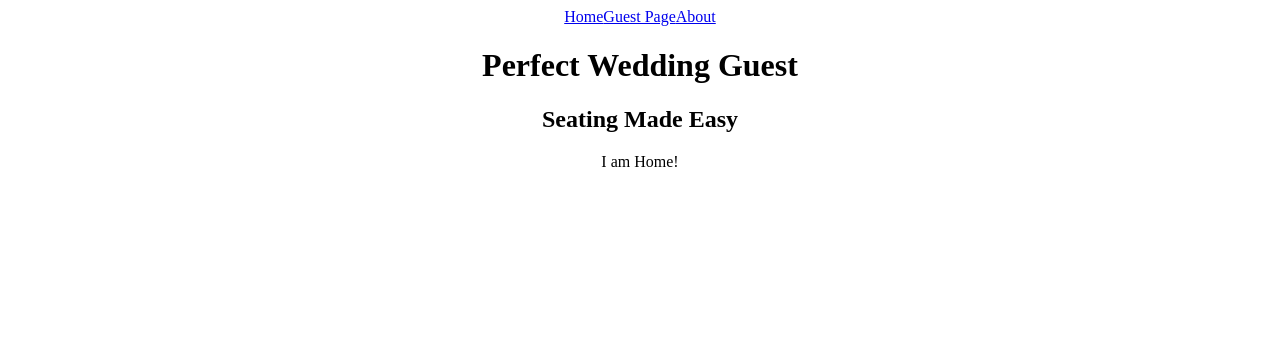
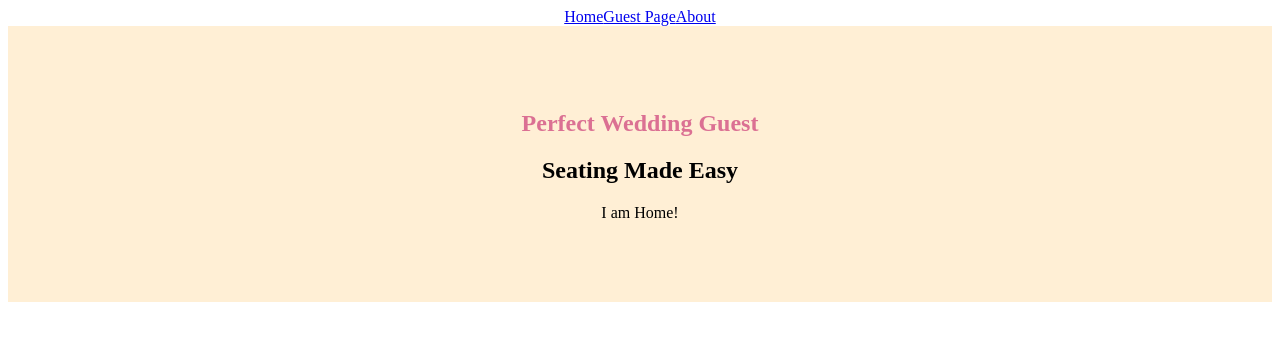
Before and after one commit to jsltran3/phase-2-project-wedding-seating, a React (Create React App) app in the folder my-app/: page / in a window 1280 px wide. Shown: the top 340 px of the page. Built offline with nearby package versions, Linux system fonts and the light colour scheme.

Commit message:
styalized home component and started on forms

```diff
--- a/my-app/src/JS/CreateNewGuest.js
+++ b/my-app/src/JS/CreateNewGuest.js
@@ -1,7 +1,7 @@
 import React, { useState } from "react";
+import styled from 'styled-components'
 
 function CreateNewGuest({ onAddGuest }) {
-
   const [attendance, setAttendance] = useState("Invited");
   const [formInput, setFormInput] = useState({
     name: "",
@@ -52,9 +52,16 @@ function CreateNewGuest({ onAddGuest }) {
 
 	}
 
+  const Wrapper = styled.section`
+    padding: 4em;
+    background: #F4F4F4;
+  `;
+
+
+
   return (
     <div>
-      <button type="button">Go back</button>
+      <Wrapper>
       <h2>New Guest</h2>
       <form onSubmit={handleSubmit}>
         <label>
@@ -106,6 +113,7 @@ function CreateNewGuest({ onAddGuest }) {
         <option value="Attending">Attending</option>
         <option value="Declined">Declined</option>
       </select>
+      </Wrapper>
     </div>
   );
 }
--- a/my-app/src/JS/GuestPage.js
+++ b/my-app/src/JS/GuestPage.js
@@ -3,6 +3,7 @@ import GuestsFilter from "./GuestsFilter";
 import Guests from "./Guests";
 import CreateNewGuest from "./CreateNewGuest";
 import Search from "./Search";
+import styled from 'styled-components'
 
 function GuestPage() {
 	const [guestList, setGuestList] = useState([]);
@@ -18,14 +19,14 @@ function GuestPage() {
 			});
 	}, []);
 
-	const recallList = () => useEffect(() => {
-		fetch("http://localhost:4000/weddingGuests")
-			.then((resp) => resp.json())
-			.then((guests) => {
-				setGuestList(guests)
-				// setInputText(guestList)
-			});
-	}, []);
+	// const recallList = () => useEffect(() => {
+	// 	fetch("http://localhost:4000/weddingGuests")
+	// 		.then((resp) => resp.json())
+	// 		.then((guests) => {
+	// 			setGuestList(guests)
+	// 			// setInputText(guestList)
+	// 		});
+	// }, []);
 
 	// useEffect(() => console.log(guestsToDisplay.map(guest => guest.name)))
 
--- a/my-app/src/JS/Guests.js
+++ b/my-app/src/JS/Guests.js
@@ -1,4 +1,5 @@
 import React from "react";
+import styled from 'styled-components'
 
 function Guests({ guest, name, id, onDeleteGuests }) {
 
--- a/my-app/src/JS/Home.js
+++ b/my-app/src/JS/Home.js
@@ -1,6 +1,17 @@
 import React, { useEffect } from "react";
+import styled from 'styled-components'
 
 function Home() {
+    const Title = styled.h1`
+        font-size: 1.5em;
+        text-align: center;
+        color: palevioletred;
+    `;
+
+    const Wrapper = styled.section`
+        padding: 4em;
+        background: papayawhip;
+    `;
 
     //needa know what page i'm on
     useEffect(
@@ -12,9 +23,11 @@ function Home() {
     console.log("Component rendering");
     return (
         <div>
-            <h1>Perfect Wedding Guest</h1>
+            <Wrapper>
+            <Title>Perfect Wedding Guest</Title>
             <h2>Seating Made Easy</h2>
             <p>I am Home!</p>
+            </Wrapper>
         </div>
 
     )
```
Also changed, not shown: my-app/package.json (+6 -1 lines), 1 other file (tests, documents, lock files or other folders).
